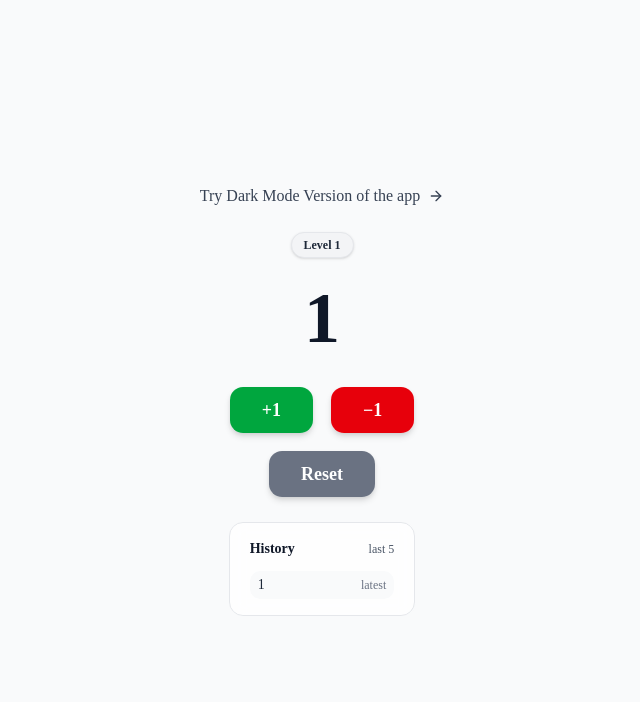
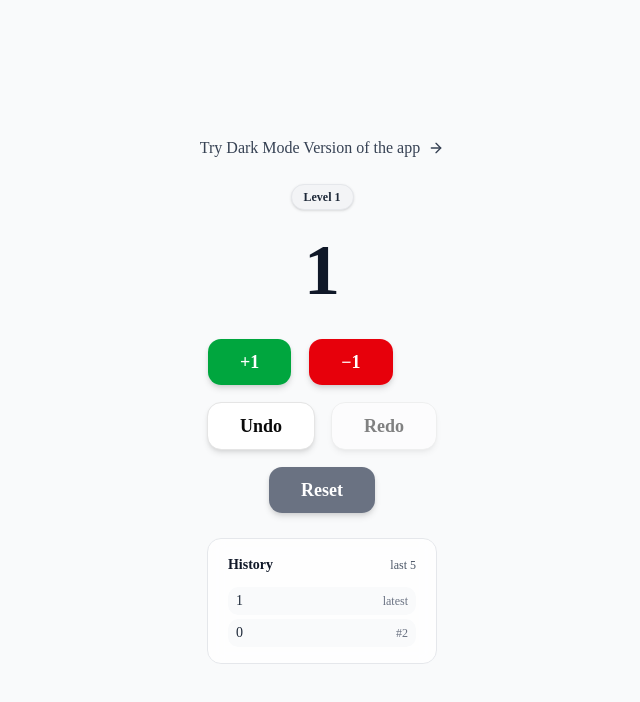
Before and after one commit to PamuletiE/hello-next-v01, a Next.js app: page / in a window 1280 px wide. Both pictures are taken after a click on the button "+1". Shown: the top 702 px of the page, without its empty margins (318-958 px from the left). Built offline with nearby package versions, Linux system fonts and the light colour scheme.

Commit message:
Added Undo/Redo

```diff
--- a/app/page.tsx
+++ b/app/page.tsx
@@ -1,6 +1,6 @@
 "use client"
 
-import { useState, useRef, useEffect } from "react"
+import { useState, useRef, useEffect, useCallback } from "react"
 import confetti from "canvas-confetti"
 import { Button } from "@/components/ui/button"
 import { Badge } from "@/components/ui/badge"
@@ -12,24 +12,30 @@ export default function CounterPage() {
   const [bump, setBump] = useState<"up" | "down" | null>(null)
   const [animKey, setAnimKey] = useState(0)
   const [message, setMessage] = useState<string | null>(null)
-  const [history, setHistory] = useState<number[]>([])
-  const prevCountRef = useRef(0)
+  const [past, setPast] = useState<number[]>([])
+  const [future, setFuture] = useState<number[]>([])
+  const [prefersReducedMotion, setPrefersReducedMotion] = useState(false)
+  const countRef = useRef(count)
   const hasInteractedRef = useRef(false)
   const prefersReducedMotionRef = useRef(false)
   const audioCtxRef = useRef<AudioContext | null>(null)
+  const bumpTimeoutRef = useRef<number | null>(null)
 
-  const canPlaySound = () =>
-    hasInteractedRef.current && !prefersReducedMotionRef.current
+  const canPlaySound = useCallback(
+    () => hasInteractedRef.current && !prefersReducedMotionRef.current,
+    [],
+  )
 
-  const getOrCreateAudioContext = () => {
+  const getOrCreateAudioContext = useCallback(() => {
     if (typeof window === "undefined") return null
-    const AnyAudioContext = window.AudioContext || (window as any).webkitAudioContext
+    const w = window as Window & { webkitAudioContext?: typeof AudioContext }
+    const AnyAudioContext = window.AudioContext || w.webkitAudioContext
     if (!AnyAudioContext) return null
     if (!audioCtxRef.current) audioCtxRef.current = new AnyAudioContext()
     return audioCtxRef.current
-  }
+  }, [])
 
-  const playTick = () => {
+  const playTick = useCallback(() => {
     if (!canPlaySound()) return
     const ctx = getOrCreateAudioContext()
     if (!ctx) return
@@ -49,9 +55,9 @@ export default function CounterPage() {
     gain.connect(ctx.destination)
     osc.start(now)
     osc.stop(now + 0.05)
-  }
+  }, [canPlaySound, getOrCreateAudioContext])
 
-  const playDing = () => {
+  const playDing = useCallback(() => {
     if (!canPlaySound()) return
     const ctx = getOrCreateAudioContext()
     if (!ctx) return
@@ -73,31 +79,117 @@ export default function CounterPage() {
     gain.connect(ctx.destination)
     osc.start(now)
     osc.stop(now + 0.25)
+  }, [canPlaySound, getOrCreateAudioContext])
+
+  const pushHistory = (current: number) => {
+    setPast((p) => {
+      const next = [...p, current]
+      return next.length > 50 ? next.slice(next.length - 50) : next
+    })
+    setFuture([])
   }
+
+  const onCountChange = useCallback(
+    (prev: number, next: number, opts?: { timeTravel?: boolean }) => {
+      if (prev === next) return
+
+      setBump(next > prev ? "up" : "down")
+      setAnimKey((k) => k + 1)
+      setMessage(next >= 5 ? "Nice! Keep going" : null)
+
+      if (!opts?.timeTravel) {
+        if (next >= 10 && prev < 10 && typeof window !== "undefined") {
+          playDing()
+          confetti({
+            particleCount: 140,
+            spread: 70,
+            origin: { y: 0.6 },
+          })
+        }
+
+        if (next >= 20 && prev < 20) {
+          playDing()
+        }
+      }
+
+      if (typeof window !== "undefined") {
+        if (bumpTimeoutRef.current) window.clearTimeout(bumpTimeoutRef.current)
+        bumpTimeoutRef.current = window.setTimeout(() => setBump(null), 300)
+      }
+    },
+    [playDing],
+  )
 
   const increment = () => {
     playTick()
-    setCount((prev) => prev + 1)
+    setCount((prev) => {
+      pushHistory(prev)
+      const next = prev + 1
+      onCountChange(prev, next)
+      return next
+    })
   }
   const decrement = () =>
     setCount((prev) => {
       const next = Math.max(0, prev - 1)
-      if (next !== prev) playTick()
+      if (next !== prev) {
+        playTick()
+        pushHistory(prev)
+        onCountChange(prev, next)
+      }
       return next
     })
   const reset = () => {
     playDing()
-    setCount(0)
-    setMessage(null)
-    setHistory([])
+    setCount((prev) => {
+      const next = 0
+      onCountChange(prev, next)
+      return next
+    })
+    setPast([])
+    setFuture([])
   }
+
+  useEffect(() => {
+    countRef.current = count
+  }, [count])
+
+  const undo = useCallback(() => {
+    setPast((p) => {
+      if (p.length === 0) return p
+      const previous = p[p.length - 1]
+      const remaining = p.slice(0, -1)
+      setFuture((f) => [countRef.current, ...f].slice(0, 50))
+      setCount((prev) => {
+        onCountChange(prev, previous, { timeTravel: true })
+        return previous
+      })
+      return remaining
+    })
+  }, [onCountChange])
+
+  const redo = useCallback(() => {
+    setFuture((f) => {
+      if (f.length === 0) return f
+      const next = f[0]
+      const remaining = f.slice(1)
+      setPast((p) => [...p, countRef.current].slice(-50))
+      setCount((prev) => {
+        onCountChange(prev, next, { timeTravel: true })
+        return next
+      })
+      return remaining
+    })
+  }, [onCountChange])
 
   useEffect(() => {
     if (typeof window === "undefined") return
 
     const mql = window.matchMedia?.("(prefers-reduced-motion: reduce)")
     const updateReducedMotion = () => {
-      prefersReducedMotionRef.current = Boolean(mql?.matches)
+      const next = Boolean(mql?.matches)
+      prefersReducedMotionRef.current = next
+      setPrefersReducedMotion(next)
     }
     updateReducedMotion()
 
@@ -117,44 +209,45 @@ export default function CounterPage() {
       window.removeEventListener("keydown", onFirstUserGesture)
       mql?.removeEventListener?.("change", updateReducedMotion)
     }
-  }, [])
+  }, [getOrCreateAudioContext])
 
   useEffect(() => {
-    const prev = prevCountRef.current
-    if (prev === count) return
+    if (typeof window === "undefined") return
 
-    setBump(count > prev ? "up" : "down")
-    setAnimKey((k) => k + 1)
-    setHistory((h) => [count, ...h].slice(0, 5))
+    const onKeyDown = (e: KeyboardEvent) => {
+      const key = e.key.toLowerCase()
+      const mod = e.metaKey || e.ctrlKey
+      if (!mod) return
 
-    if (count >= 5 && prev < 5) {
-      setMessage("Nice! Keep going")
-    } else if (count < 5) {
-      setMessage(null)
+      if (key === "z" && e.shiftKey) {
+        e.preventDefault()
+        redo()
+        return
+      }
+
+      if (key === "z") {
+        e.preventDefault()
+        undo()
+        return
+      }
+
+      if (key === "y") {
+        e.preventDefault()
+        redo()
+      }
     }
 
-    if (count >= 10 && prev < 10 && typeof window !== "undefined") {
-      playDing()
-      confetti({
-        particleCount: 140,
-        spread: 70,
-        origin: { y: 0.6 },
-      })
-    }
-
-    if (count >= 20 && prev < 20) {
-      playDing()
-    }
-
-    prevCountRef.current = count
-
-    const t = setTimeout(() => setBump(null), 300)
-    return () => clearTimeout(t)
-  }, [count])
+    window.addEventListener("keydown", onKeyDown)
+    return () => window.removeEventListener("keydown", onKeyDown)
+  }, [redo, undo])
 
   const level = count >= 30 ? 4 : count >= 20 ? 3 : count >= 10 ? 2 : 1
   const levelVariant =
     level === 4 ? "level4" : level === 3 ? "level3" : level === 2 ? "level2" : "level1"
+
+  const canUndo = past.length > 0
+  const canRedo = future.length > 0
+  const recent = [count, ...past.slice(Math.max(0, past.length - 4)).reverse()]
 
   return (
     <main className="min-h-screen flex flex-col items-center justify-center bg-gray-50 dark:bg-gray-950">
@@ -170,7 +263,7 @@ export default function CounterPage() {
           key={level}
           variant={levelVariant}
           className={`shadow-sm ${
-            prefersReducedMotionRef.current ? "" : "animate-in fade-in duration-300"
+            prefersReducedMotion ? "" : "animate-in fade-in duration-300"
           }`}
         >
           Level {level}
@@ -211,6 +304,26 @@ export default function CounterPage() {
               −1
             </Button>
           </div>
+          <div className="flex flex-col sm:flex-row items-center gap-3 sm:gap-4 w-full">
+            <Button
+              onClick={undo}
+              size="lg"
+              variant="outline"
+              disabled={!canUndo}
+              className="text-lg font-semibold px-8 py-4 rounded-xl shadow-md transition-all duration-200 hover:shadow-lg min-h-12 min-w-12 w-full sm:w-auto"
+            >
+              Undo
+            </Button>
+            <Button
+              onClick={redo}
+              size="lg"
+              variant="outline"
+              disabled={!canRedo}
+              className="text-lg font-semibold px-8 py-4 rounded-xl shadow-md transition-all duration-200 hover:shadow-lg min-h-12 min-w-12 w-full sm:w-auto"
+            >
+              Redo
+            </Button>
+          </div>
           {count > 0 && (
             <Button
               onClick={reset}
@@ -232,13 +345,13 @@ export default function CounterPage() {
             </span>
           </div>
 
-          {history.length === 0 ? (
+          {recent.length <= 1 ? (
             <p className="mt-3 text-sm text-gray-600 dark:text-gray-400">
               No history yet.
             </p>
           ) : (
             <ol className="mt-3 space-y-1 text-sm">
-              {history.map((v, i) => (
+              {recent.map((v, i) => (
                 <li
                   key={`${v}-${i}`}
                   className="flex items-center justify-between rounded-lg px-2 py-1 text-gray-800 dark:text-gray-200 bg-gray-50 dark:bg-gray-900"
```
